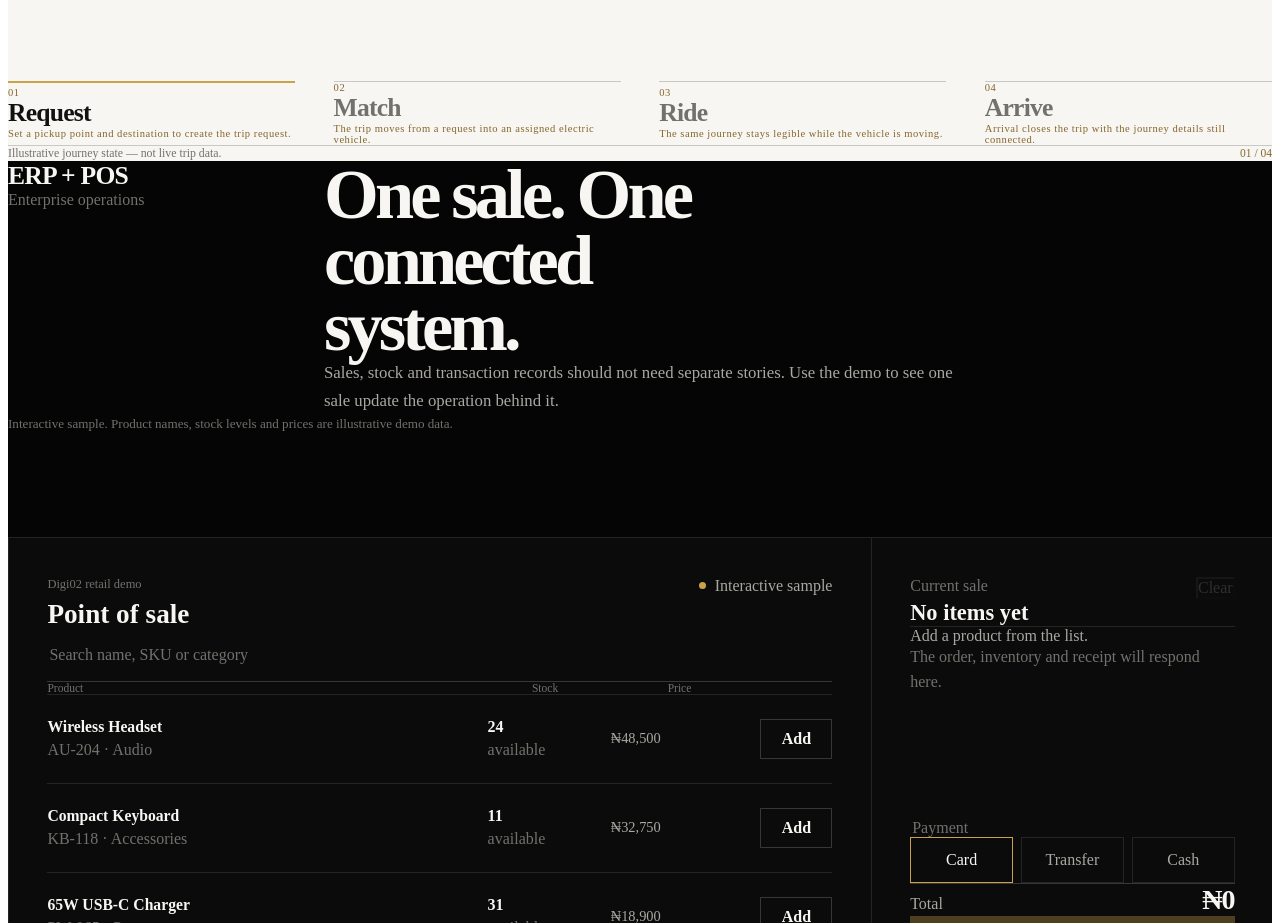
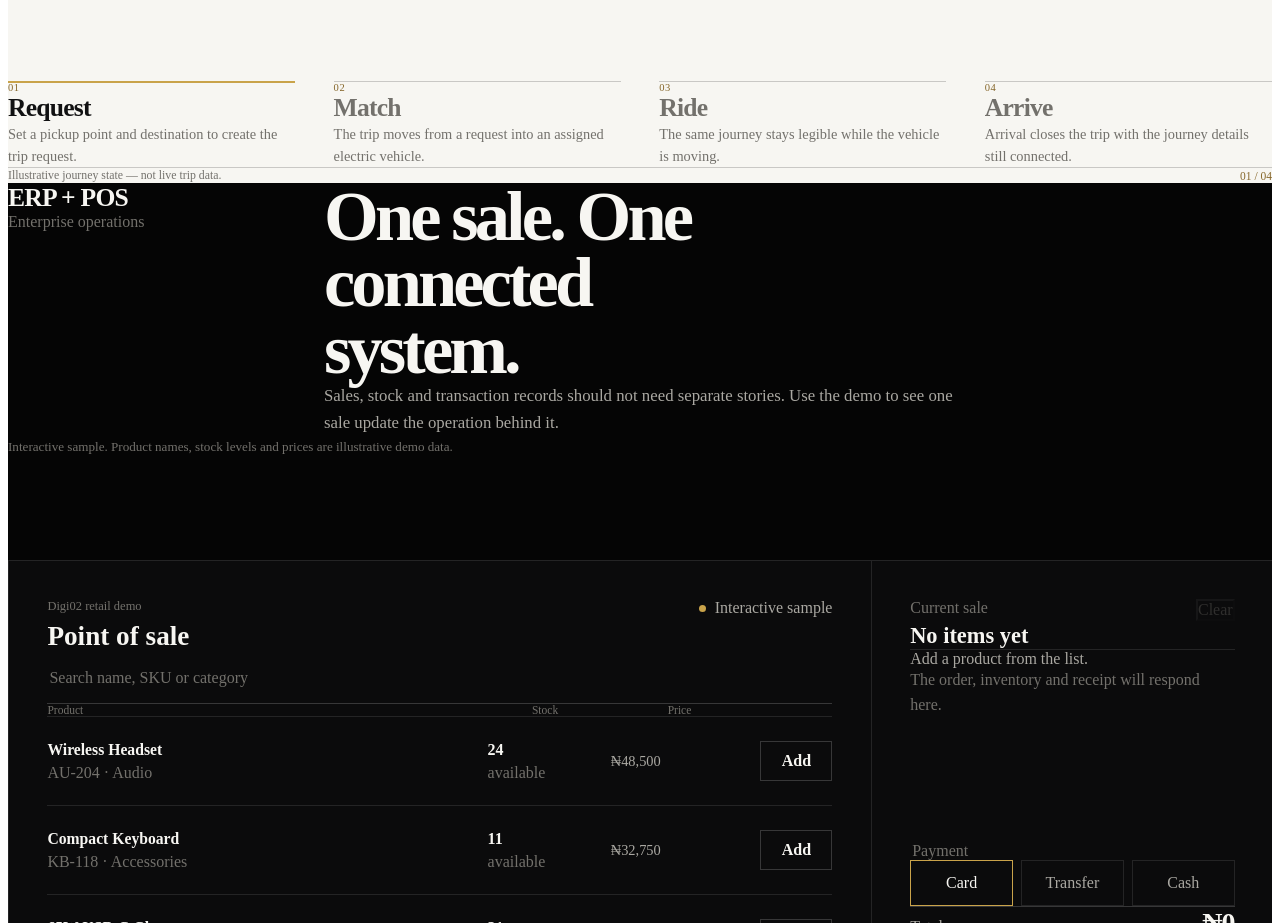
Before and after one commit to emmy16-glitch/Digi02_website, a React (Vite) app: page / in a window 1280 px wide. Shown: the part 6700-7623 px from the top of the page. Built offline with nearby package versions, Linux system fonts and the light colour scheme; the HTML template or start-up script is replaced by a standard one.

Commit message:
Match DigiVolt tab styles to valid markup

```diff
--- a/src/styles/digivolt-section.css
+++ b/src/styles/digivolt-section.css
@@ -326,7 +326,7 @@
   transition: width 420ms var(--ease-emphasized);
 }
 
-.digivolt-journey__stages button > span {
+.digivolt-journey__stages button > span:first-child {
   display: block;
   color: var(--digivolt-gold-dark);
   font-family: var(--font-mono);
@@ -344,9 +344,10 @@
   letter-spacing: -0.03em;
 }
 
-.digivolt-journey__stages button p {
+.digivolt-journey__stage-description {
+  display: block;
   max-width: 18rem;
-  margin: var(--space-1) 0 0;
+  margin-top: var(--space-1);
   color: var(--digivolt-muted);
   font-size: 0.9rem;
   line-height: 1.55;
@@ -556,7 +557,7 @@
     display: none;
   }
 
-  .digivolt-journey__stages button p {
+  .digivolt-journey__stage-description {
     display: none;
   }
 
```
